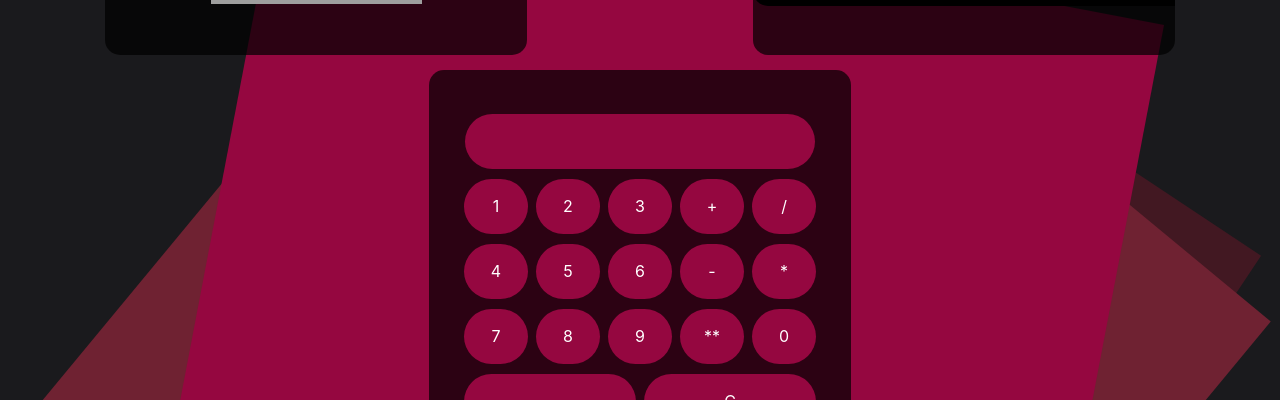
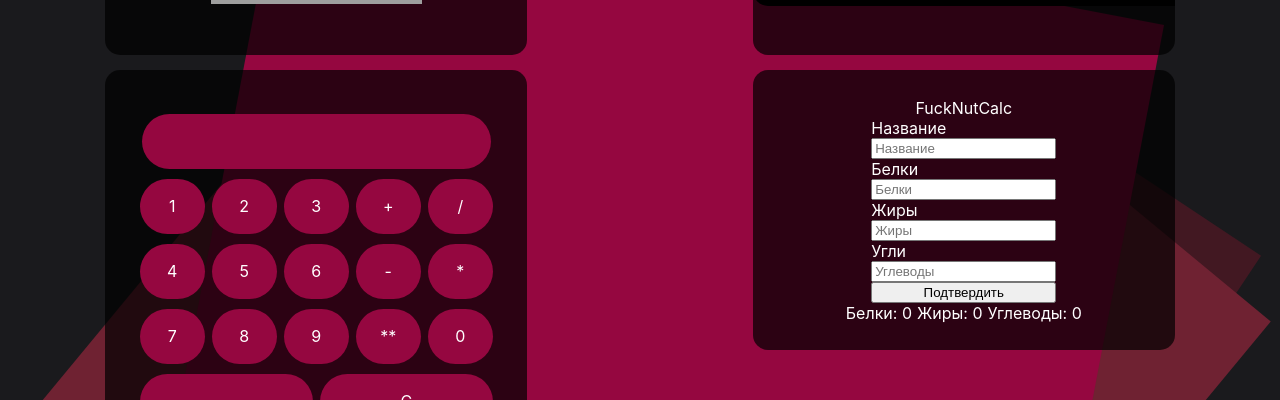
Before and after one commit to Sacrifise/SAI-beta, a React (Create React App) app: page / in a window 1280 px wide. Shown: the part 307-707 px from the top of the page. Built offline with nearby package versions, Linux system fonts and the light colour scheme; no server answers; grey boxes are pictures that could not be loaded.

Commit message:
Nutrients calculator Structure

```diff
--- a/src/App.css
+++ b/src/App.css
@@ -263,3 +263,15 @@
 .calculator{
   height: auto;
 }
+
+
+
+.formNut{
+  display: flex;
+  flex-direction: column;
+}
+
+.totalNut{
+  display: flex;
+  gap: 5px;
+}
--- a/src/App.js
+++ b/src/App.js
@@ -3,6 +3,7 @@ import './App.css';
 import ContainerWeather from './containerWeather'
 import ContainerTodo from './containerTodo';
 import ContainerCalculator from './containerCalculator';
+import ComponentNutCalc from './componentNutCalc';
 
 function App() {
   return (
@@ -20,6 +21,7 @@ function App() {
         <ContainerWeather city={'barnaul'}/>
         <ContainerTodo/>
         <ContainerCalculator/>
+        <ComponentNutCalc />
       </div>
     </div>
   );
--- /dev/null
+++ b/src/componentNutCalc.js
@@ -0,0 +1,92 @@
+import React from "react";
+
+
+class ComponentNutCalc extends React.Component{
+    constructor(props){
+        super(props);
+        this.state = {
+            totProt: 0,
+            totFat: 0,
+            totUgli: 0
+        }
+        this.handleNut = this.handleNut.bind(this);
+        this.handleForm = this.handleForm.bind(this);
+        this.createNut = this.createNut.bind(this);
+
+    }
+
+
+    componentDidMount(){
+        fetch('http://localhost:3001/posts').then(res => res.json()).then(json => json.forEach(this.handleNut));
+    }
+
+    handleNut(json){
+        this.setState({
+            totProt: this.state.totProt += Number(json.Protein),
+            totFat: this.state.totFat += Number(json.Fat),
+            totUgli: this.state.totUgli += Number(json.Ugli)
+        })
+    }
+    handleForm(e){
+        e.preventDefault();
+        const postName = document.querySelector('.nut-input-name');
+        const postProt = document.querySelector('.nut-input-protein');
+        const postFat = document.querySelector('.nut-input-fat');
+        const postUgli = document.querySelector('.nut-input-ugli');
+        const currPostName = postName.value;
+        const currPostProt = postProt.value;
+        const currPostFat = postFat.value;
+        const currPostUgli = postUgli.value;
+        const content = {
+            title: currPostName,
+            Protein: currPostProt,
+            Fat: currPostFat,
+            Ugli: currPostUgli
+        };
+        this.createNut(content);
+        postName.value = '';
+        postProt.value = '';
+        postFat.value = '';
+        postUgli.value = '';
+
+    }
+
+    createNut(content){
+        fetch('http://localhost:3001/posts', {
+            method: "POST",
+            body: JSON.stringify(content),
+
+
+            headers: {
+                "Content-type": "application/json"
+            }
+
+
+        }).then(res => res.json()).then(json =>  this.handleNut(json));
+    }
+
+    render(){
+        return(
+            <div className="container-item">FuckNutCalc
+                <form onSubmit = {this.handleForm} className="formNut" action="" method="post">
+                    <label> Название </label>
+                    <input type="text" placeholder="Название" id = "new-todo" className="nut-input-name nut-input" />
+                    <label> Белки </label>
+                    <input type="text" placeholder="Белки" id = "new-todo" className="nut-input-protein nut-input"/>
+                    <label> Жиры </label>
+                    <input type="text" placeholder="Жиры" id = "new-todo" className="nut-input-fat nut-input"/>
+                    <label> Угли </label>
+                    <input type="text" placeholder="Углеводы" id = "new-todo" className="nut-input-ugli nut-input"/>
+                    <button type="submit">Подтвердить</button>
+                </form>
+                <div className="totalNut">
+                    <div>Белки: {this.state.totProt}</div>
+                    <div>Жиры: {this.state.totFat}</div>
+                    <div>Углеводы: {this.state.totUgli}</div>
+                </div>
+            </div>
+        )
+    }
+}
+
+export default ComponentNutCalc;
--- a/src/containerTodo.js
+++ b/src/containerTodo.js
@@ -15,7 +15,7 @@ const ContainerTodo = () => {
                 <ul className='todolist'>
                     <li className="todoli">HI BABE</li>
                     <li className="todoli">FucK u</li>
-                    <li className="todoli">HI THERE</li>
+                    <li className="todoli">json-server -p 4000 db.json</li>
                 </ul>
                 </div>
       </div>
--- a/src/index.js
+++ b/src/index.js
@@ -6,9 +6,9 @@ import reportWebVitals from './reportWebVitals';
 
 const root = ReactDOM.createRoot(document.getElementById('root'));
 root.render(
-  <React.StrictMode>
+  //<React.StrictMode>
     <App />
-  </React.StrictMode>
+  //</React.StrictMode>
 );
 
 // If you want to start measuring performance in your app, pass a function
```
